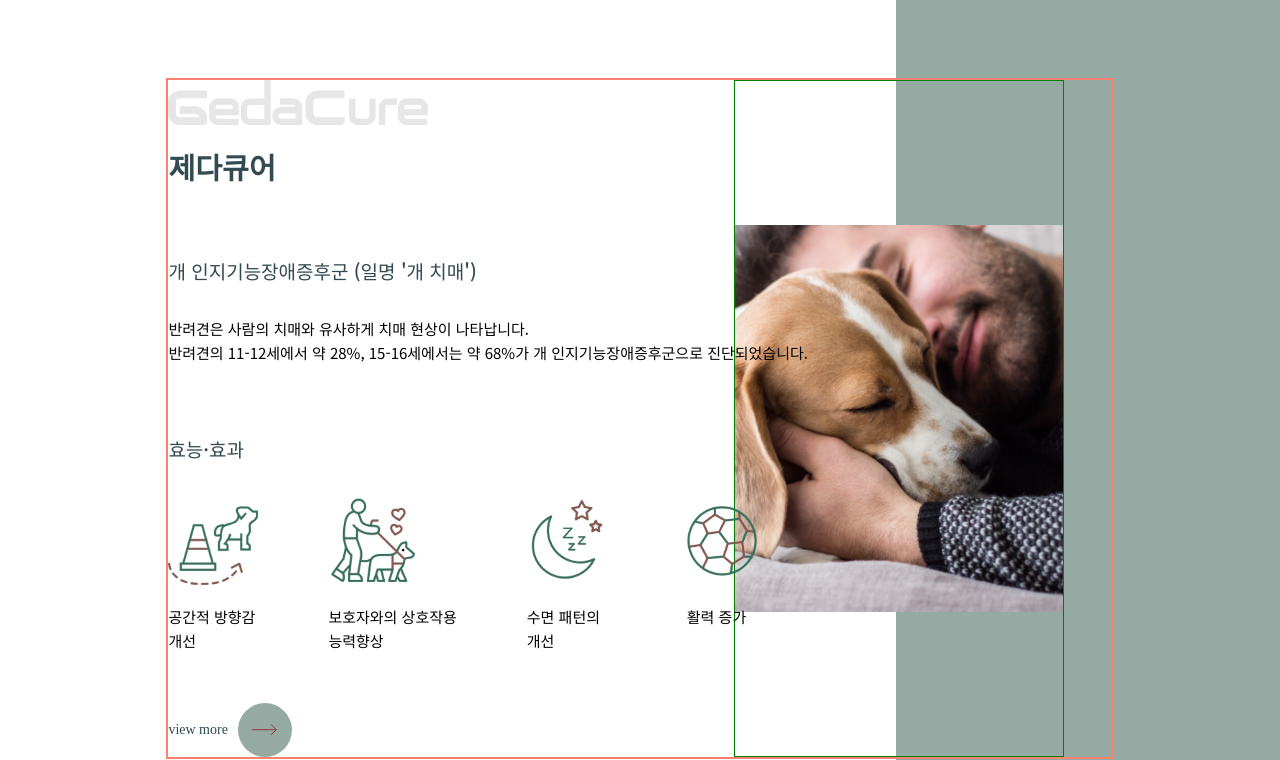
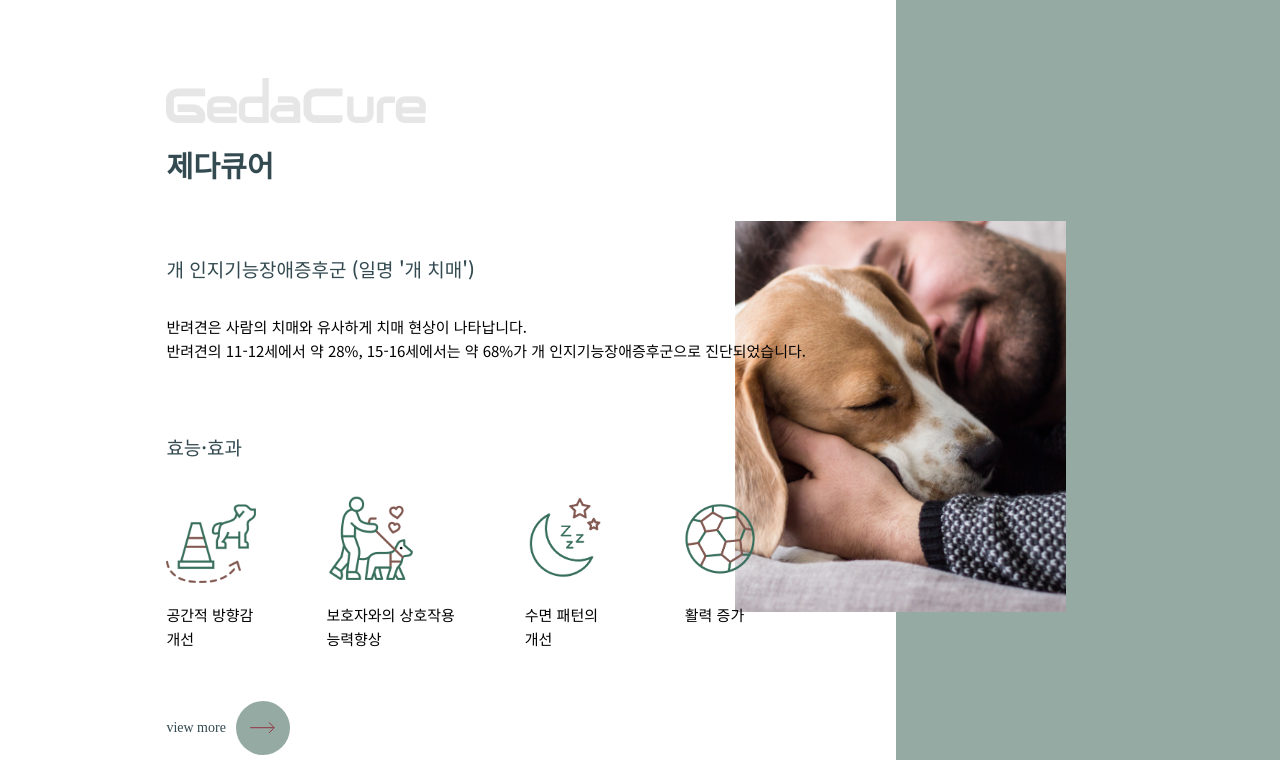
Before and after one commit to jaeppwa/test1, a plain HTML site: page index.html in a window 1280 px wide. Shown: the part 802-1562 px from the top of the page. Drawn offline with Linux system fonts and the light colour scheme; some packages are replaced by stand-ins of ours.

Commit message:
테두리삭제

```diff
--- a/css/basic.css
+++ b/css/basic.css
@@ -288,7 +288,7 @@ header .headerIn{
     left:50%;
     transform: translate(-50%);
     bottom: 5vh;
-    border:1px solid orange;}
+   }
 .total_address_w h2{
     font-size:18px;
     font-weight: 500;
@@ -389,7 +389,7 @@ section{ background-size:cover; background-position:center center;}
 .s2_w{ position:relative;
     margin:0 13vw;
     transform: translateY(10vh);
-    border:2px solid salmon;
+
     z-index: 5;
 }
 .s2_title{
@@ -414,7 +414,7 @@ section{ background-size:cover; background-position:center center;}
     right:5%;
     width:35%;
     height:100%;
-    border:1px solid green
+
 }
 .s2_img>img{max-width:100%}
 .s2_cont{
```
